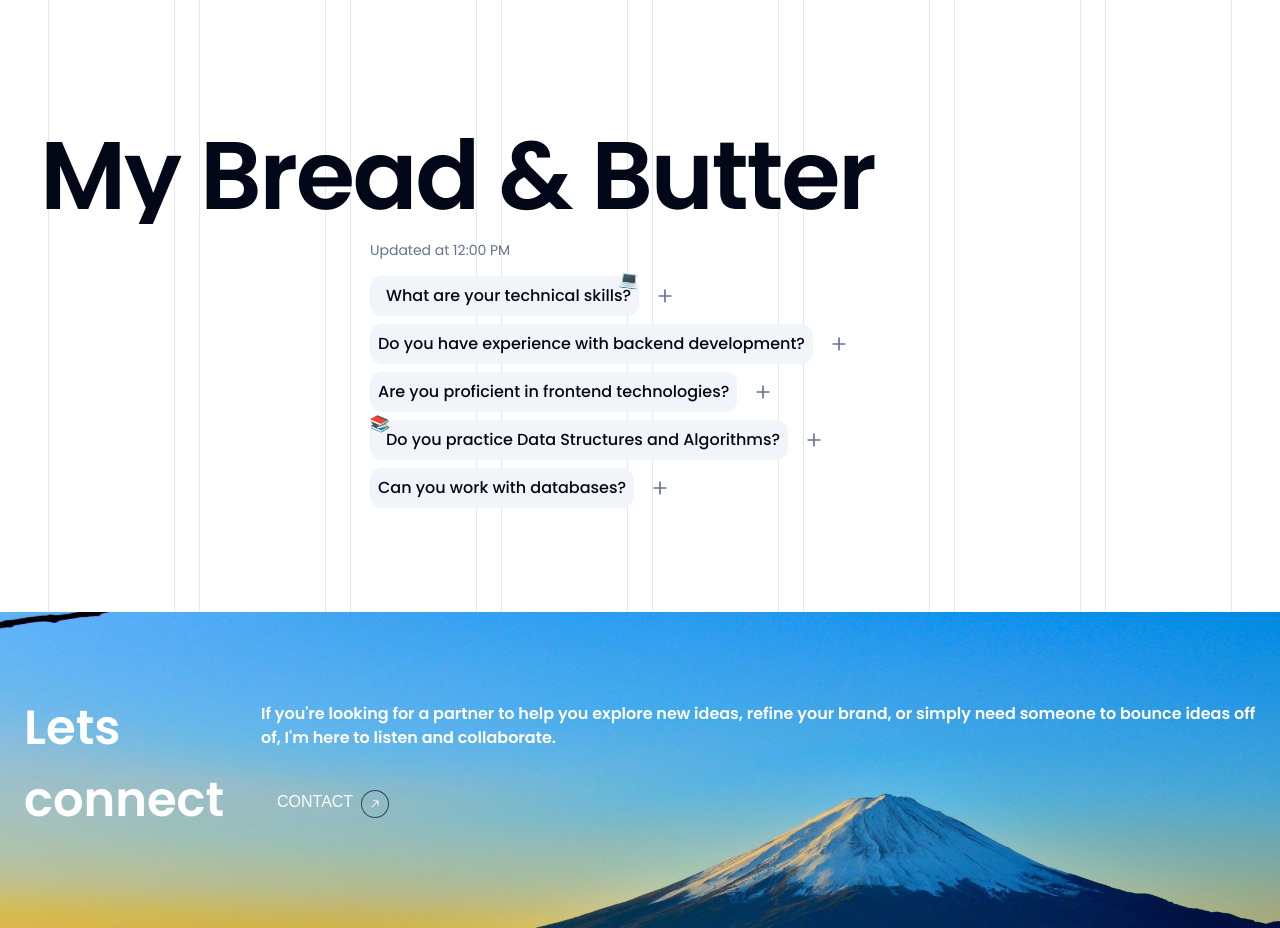
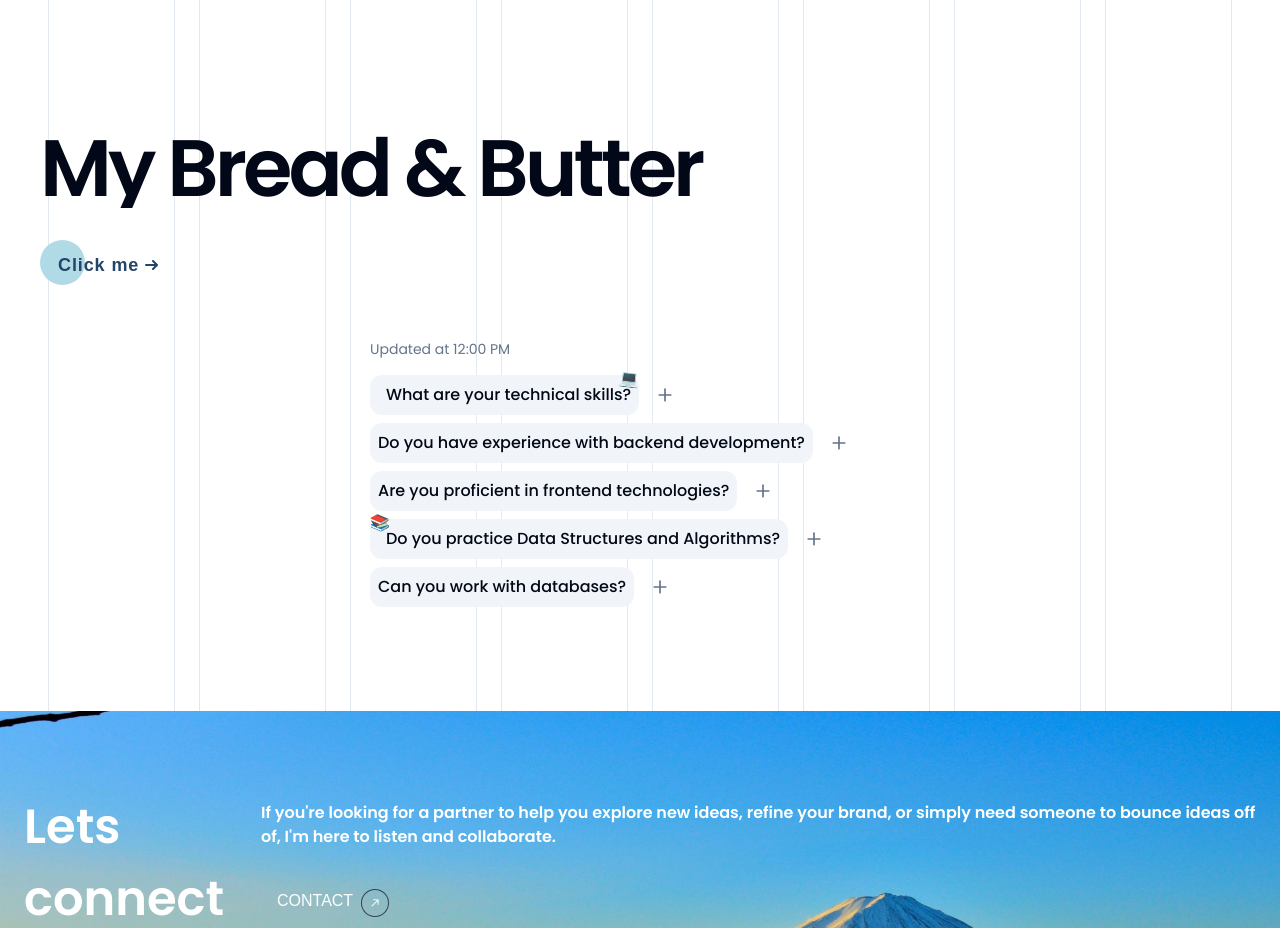
Before and after one commit to shekhar9837/portfolio, a Next.js app: page / in a window 1280 px wide. Shown: the part 4040-4968 px from the top of the page. Built offline with nearby package versions, Linux system fonts and the light colour scheme; a web font is replaced by a local one.

Commit message:
skills sction

```diff
--- a/app/components/Skills.tsx
+++ b/app/components/Skills.tsx
@@ -2,9 +2,20 @@
 
 import React from "react";
 import * as motion from "motion/react-client";
-import { SiReact, SiNextdotjs, SiMongodb, SiPostgresql, SiPython, SiTailwindcss, SiJavascript, SiTypescript } from "react-icons/si";
+import {
+  SiReact,
+  SiNextdotjs,
+  SiMongodb,
+  SiPostgresql,
+  SiPython,
+  SiTailwindcss,
+  SiJavascript,
+  SiTypescript,
+  SiFastapi,
+  SiNodedotjs,
+} from "react-icons/si";
 import { FaqAccordion, FAQItem } from "./FaqAccordion";
-import styled from 'styled-components';
+import styled from "styled-components";
 import Button from "./Button";
 import { timeStamp } from "console";
 
@@ -13,19 +24,22 @@ import { timeStamp } from "console";
 const defaultData: FAQItem[] = [
   {
     question: "What are your technical skills?",
-      answer: "I specialize in full-stack development with expertise in the MERN stack, Next.js, PostgreSQL, and Python.",
+    answer:
+      "I specialize in full-stack development with expertise in the MERN stack, Next.js, PostgreSQL, and Python.",
     icon: "💻",
     iconPosition: "right",
     id: 1,
   },
   {
     question: "Do you have experience with backend development?",
-      answer: "Yes! I have experience building scalable backend systems using Node.js, Express, and PostgreSQL.",
+    answer:
+      "Yes! I have experience building scalable backend systems using Node.js, Express, and PostgreSQL.",
     id: 2,
   },
   {
     question: "Are you proficient in frontend technologies?",
-      answer: "Absolutely! I work with React, Next.js, and Tailwind CSS to build modern and responsive user interfaces.",
+    answer:
+      "Absolutely! I work with React, Next.js, and Tailwind CSS to build modern and responsive user interfaces.",
     id: 3,
   },
   {
@@ -38,62 +52,196 @@ const defaultData: FAQItem[] = [
   },
   {
     question: "Can you work with databases?",
-      answer: "Yes, I have experience designing and optimizing relational databases using PostgreSQL and NoSQL databases like MongoDB.",
+    answer:
+      "Yes, I have experience designing and optimizing relational databases using PostgreSQL and NoSQL databases like MongoDB.",
     id: 5,
   },
 ];
 
-
 const skills = [
   { name: "React", icon: <SiReact className="text-blue-400 text-5xl" /> },
-  { name: "Next.js", icon: <SiNextdotjs className="text-black dark:text-white text-5xl" /> },
+  {
+    name: "Next.js",
+    icon: <SiNextdotjs className="text-black dark:text-white text-5xl" />,
+  },
   { name: "MongoDB", icon: <SiMongodb className="text-green-500 text-5xl" /> },
-  { name: "PostgreSQL", icon: <SiPostgresql className="text-blue-500 text-5xl" /> },
-  {name:"JavaScript", icon: <SiJavascript className="text-yellow-500 text-5xl" />},
-  {name:"TypeScript", icon: <SiTypescript className="text-blue-500 text-5xl" />},
+  {
+    name: "PostgreSQL",
+    icon: <SiPostgresql className="text-blue-500 text-5xl" />,
+  },
+  {
+    name: "JavaScript",
+    icon: <SiJavascript className="text-yellow-500 text-5xl" />,
+  },
+  {
+    name: "TypeScript",
+    icon: <SiTypescript className="text-blue-500 text-5xl" />,
+  },
+  {
+    name: "Node.js",
+    icon: <SiNodedotjs className="text-green-500 text-5xl" />,
+  },
   { name: "Python", icon: <SiPython className="text-yellow-500 text-5xl" /> },
-  { name: "Tailwind CSS", icon: <SiTailwindcss className="text-cyan-400 text-5xl" /> },
+  { name: "Fast API", icon: <SiFastapi className="text-yellow-500 text-5xl" /> },
+  {
+    name: "Tailwind CSS",
+    icon: <SiTailwindcss className="text-cyan-400 text-5xl" />,
+  },
 ];
 
+const floatingAnimation = {
+  animate: {
+    y: ["0%", "-8%"],
+    transition: {
+      duration: 2,
+      repeat: Infinity,
+      repeatType: "reverse" as const,
+      ease: "easeInOut"
+    }
+  }
+};
+
 const Skills = () => {
+  const [showFAQ, setShowFAQ] = React.useState(true);
+
+const Button = ({ onClick, children, className }: {
+  onClick: () => void;
+  children?: React.ReactNode;
+  className?: string;
+}) => {
+  return (
+    <StyledWrapper>
+      <button className="cta flex justify-center items-center" onClick={onClick}>
+        <span>Click me</span>
+        <svg width="15px" height="10px" viewBox="0 0 13 10">
+          <path d="M1,5 L11,5" />
+          <polyline points="8 1 12 5 8 9" />
+        </svg>
+      </button>
+    </StyledWrapper>
+  );
+}
+
+const StyledWrapper = styled.div`
+  .cta {
+    position: relative;
+    margin: auto;
+    padding: 12px 18px;
+    transition: all 0.2s ease;
+    border: none;
+    background: none;
+    cursor: pointer;
+  }
+
+  .cta:before {
+    content: "";
+    position: absolute;
+    top: 0;
+    left: 0;
+    display: block;
+    border-radius: 50px;
+    background: #b1dae7;
+    width: 45px;
+    height: 45px;
+    transition: all 0.3s ease;
+  }
+
+  .cta span {
+    position: relative;
+    font-family: "Ubuntu", sans-serif;
+    font-size: 18px;
+    font-weight: 700;
+    letter-spacing: 0.05em;
+    color: #234567;
+  }
+
+  .cta svg {
+    position: relative;
+    top: 0;
+    margin-left: 10px;
+    fill: none;
+    stroke-linecap: round;
+    stroke-linejoin: round;
+    stroke: #234567;
+    stroke-width: 2;
+    transform: translateX(-5px);
+    transition: all 0.3s ease;
+  }
+
+  .cta:hover:before {
+    width: 100%;
+    background: #b1dae7;
+  }
+
+  .cta:hover svg {
+    transform: translateX(0);
+  }
+
+  .cta:active {
+    transform: scale(0.95);
+  }`;
+
+
+
+
 
   return (
     <div className="relative z-10 custom:px-10 px-6 py-20">
-      <div className="h-fit overflow-hidden  ">
+      <div className="h-fit overflow-hidden">
         <motion.h1
           initial={{ y: "100%" }}
           whileInView={{ y: 0 }}
           viewport={{ once: true }}
           transition={{ duration: 1.4, ease: "easeInOut" }}
-               className="custom:text-[6rem] leading-none  text-5xl text-start  font-semibold  tracking-tight "
+          className="custom:text-[5rem] leading-none text-5xl text-start font-semibold tracking-tighter"
         >
           My Bread & Butter
         </motion.h1>
       </div>
 
-      {/* Skills Grid */}
+      <div className="flex justify-start my-8">
+        <Button
+          onClick={() => setShowFAQ(!showFAQ)}
+
+        >
+          {showFAQ ? "CLICK ME" : "CLOSE ME"}
+        </Button>
+      </div>
 
       <div className="flex flex-col w-full items-center justify-center">
+        {showFAQ ? (
           <FaqAccordion
             data={defaultData}
             className="max-w-[1000px]"
             questionClassName="bg-secondary hover:bg-secondary/80"
             answerClassName="bg-secondary text-secondary-foreground"
             timestamp="Updated at 12:00 PM"
-            // timestamp={`last updated at ${time}`}
           />
-        <div className="flex flex-col custom:px-16 w-full items-end justify-end">
-        {/* <Button/> */}
+        ) : (
+          <div className="grid grid-cols-4 custom:grid-cols-4 gap-8 w-full">
+            {skills.map((skill, index) => (
+              <motion.div
+                key={index}
+                className="flex flex-col items-center gap-2 p-4 transition-all"
+                variants={floatingAnimation}
+                animate="animate"
+                custom={index}
+                style={{ animationDelay: `${index * 0.2}s` }}
+              >
+                <motion.div
+                  whileHover={{ scale: 1.1 }}
+                  transition={{ type: "spring", stiffness: 400, damping: 10 }}
+                >
+                  {skill.icon}
+                </motion.div>
+                <span className="text-lg font-medium">{skill.name}</span>
+              </motion.div>
+            ))}
           </div>
+        )}
       </div>
-
-
-
-
-
     </div>
   );
 };
 
-
 export default Skills;
```
Lines whose indentation alone changed are shown as unchanged.
